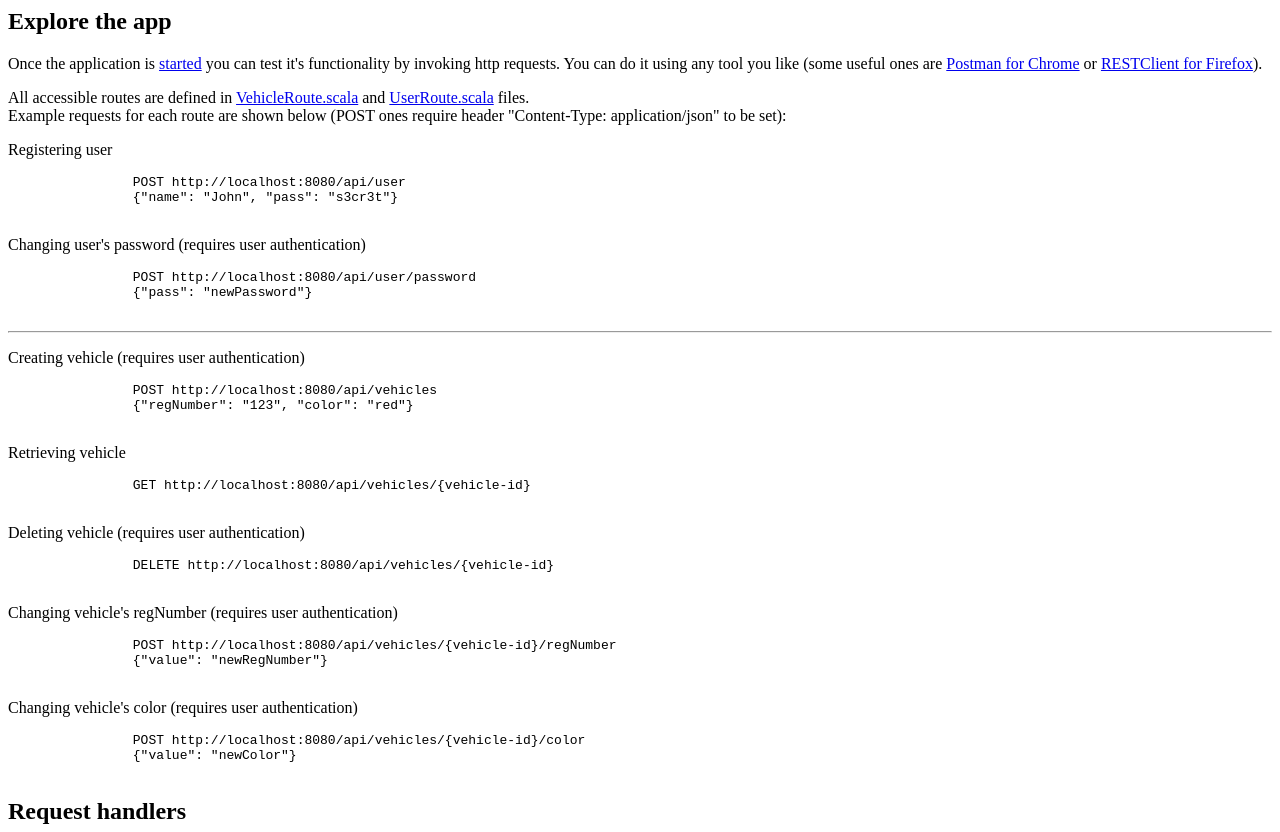
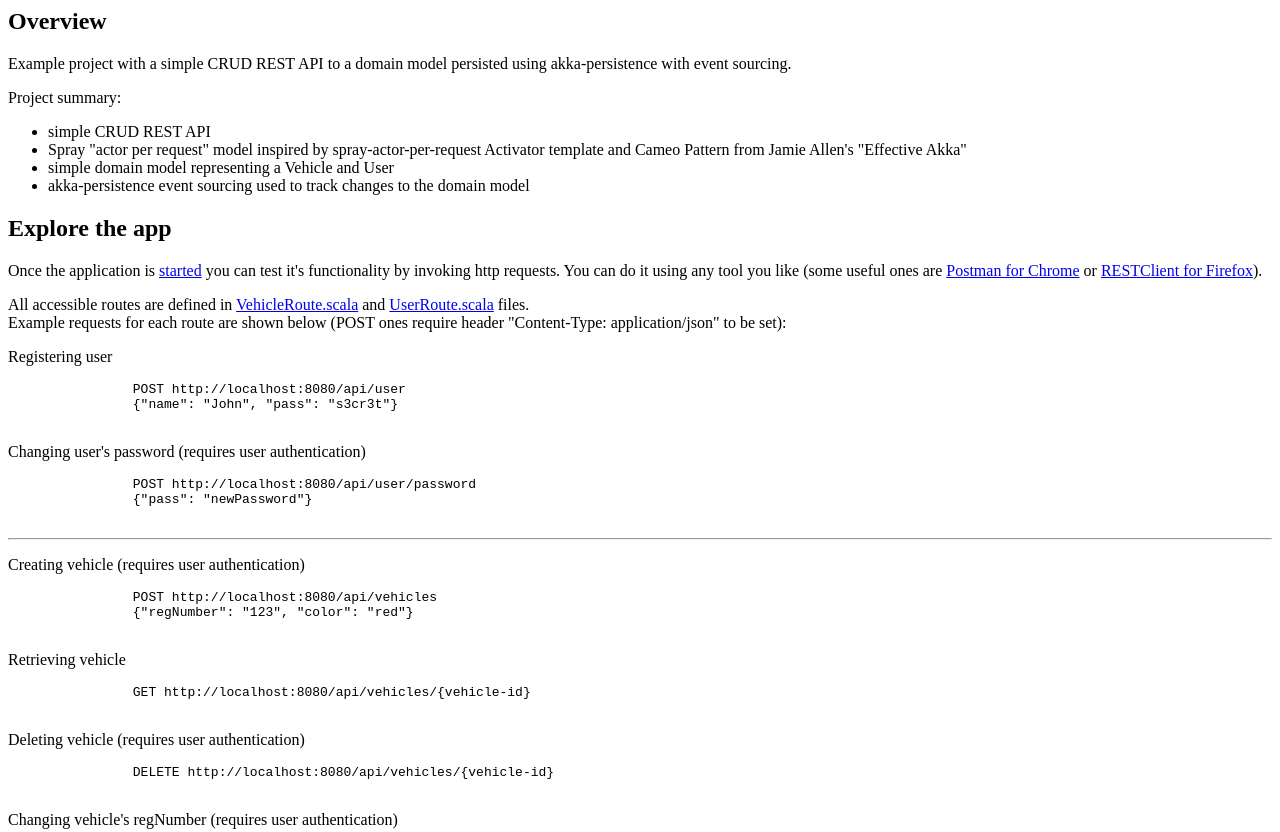
Before and after one commit to ScalaConsultants/akka-persistence-eventsourcing, a plain HTML site: page tutorial/index.html in a window 1280 px wide. Shown: the top 832 px of the page. Drawn offline with Linux system fonts and the light colour scheme.

Commit message:
added overview tutorial page

```diff
--- a/tutorial/index.html
+++ b/tutorial/index.html
@@ -1,4 +1,17 @@
 <body>
+    <div>
+        <h2>Overview</h2>
+        <p>
+        Example project with a simple CRUD REST API to a domain model persisted using akka-persistence with event sourcing.
+        </p>
+        <p>Project summary:</p>
+        <ul>
+            <li>simple CRUD REST API</li>
+            <li>Spray "actor per request" model inspired by spray-actor-per-request Activator template and Cameo Pattern from Jamie Allen's "Effective Akka"</li>
+            <li>simple domain model representing a Vehicle and User</li>
+            <li>akka-persistence event sourcing used to track changes to the domain model</li>
+        </ul>
+    </div>
 	<div>
         <h2>Explore the app</h2>
         <p>
```
